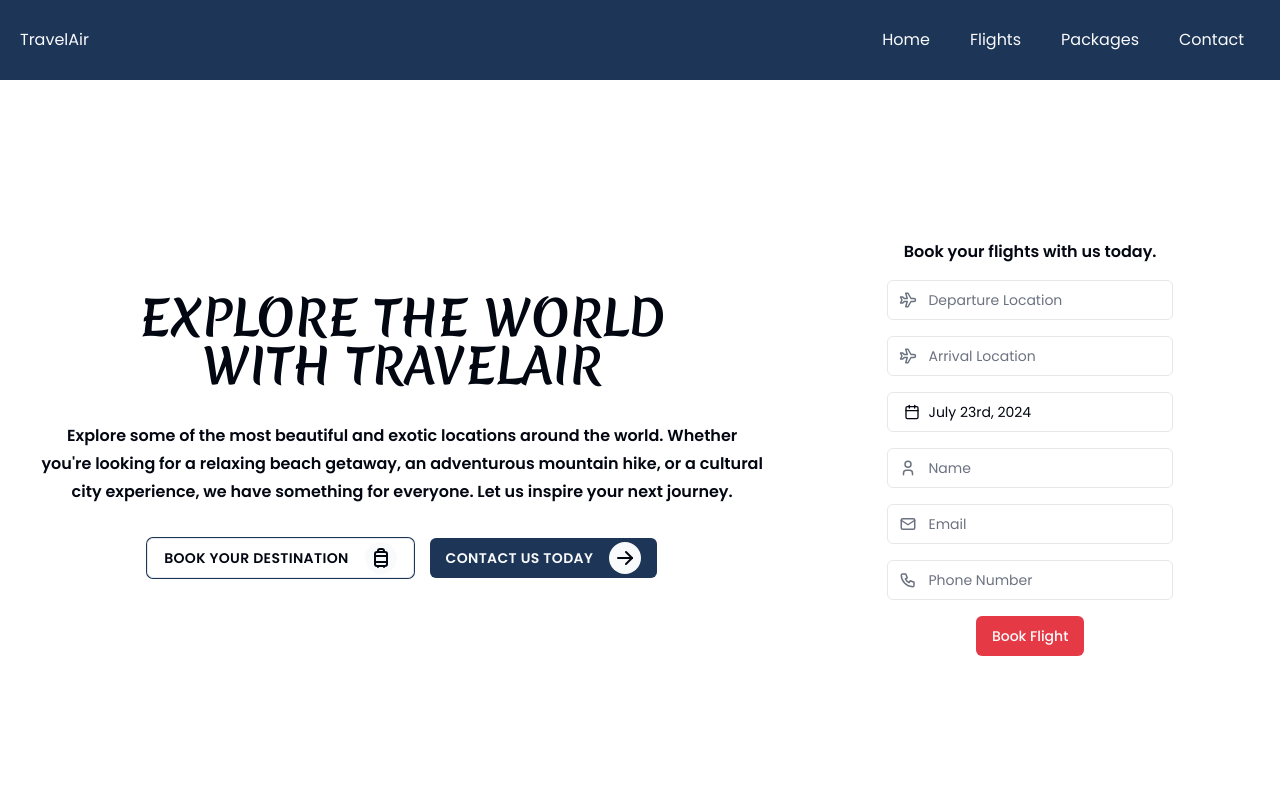
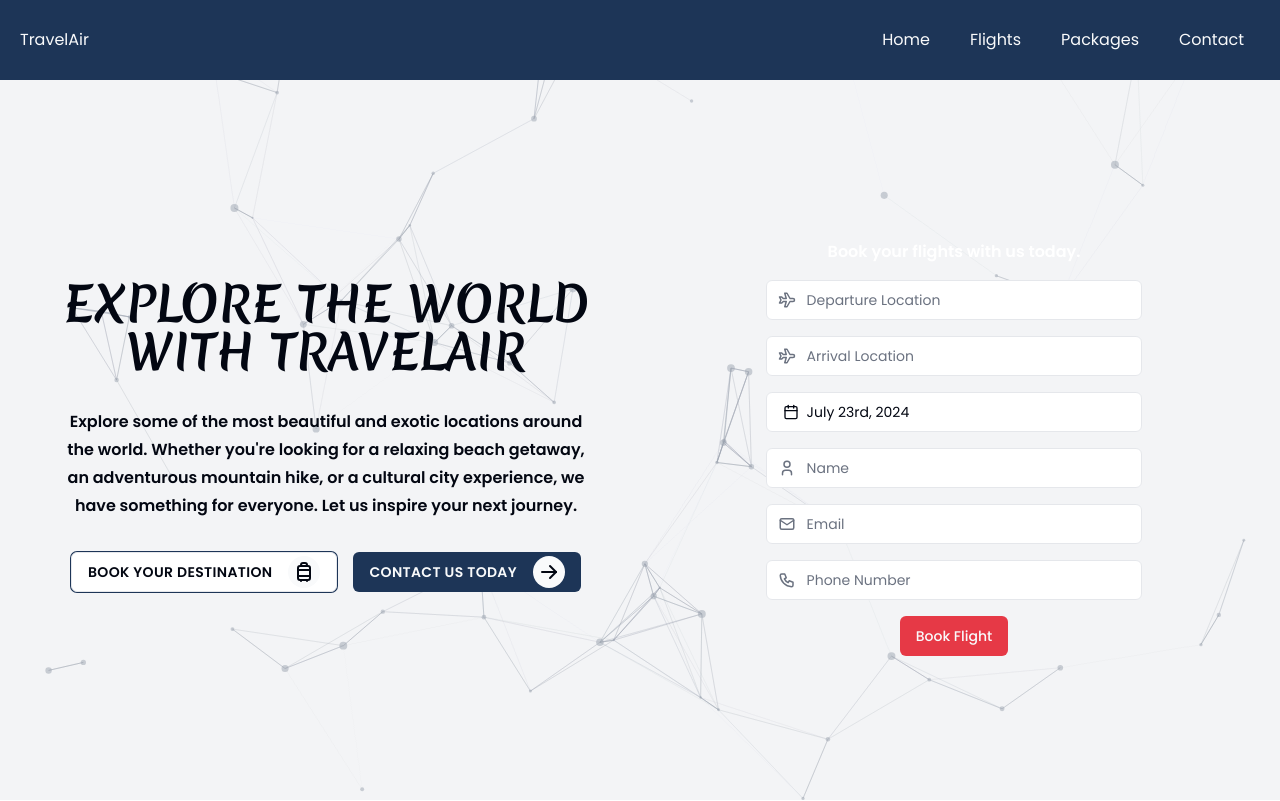
Before and after one commit to cmotanya/skytravel, a Next.js app: page / in a window 1280 px wide. Shown: the top 801 px of the page. Built offline with nearby package versions, Linux system fonts and the light colour scheme.

Commit message:
addedback tsparticle

```diff
--- a/app/page.tsx
+++ b/app/page.tsx
@@ -8,6 +8,7 @@ import { heroImages } from "./lib/hero-images";
 import Link from "next/link";
 import { Merienda as FontSans } from "next/font/google";
 import { cn } from "@/lib/utils";
+import ParticleBackground from "./components/particles";
 
 const fontSans = FontSans({
     subsets: ["latin"],
@@ -17,11 +18,12 @@ const fontSans = FontSans({
 
 export default function Home() {
     return (
-        <main className="relative min-h-dvh">
-            {/* <ParticleBackground /> */}
+        <main className="min-h-dvh">
+            <ParticleBackground />
+
             <div className="pt-12">
-                <div className="z-20 flex flex-col items-center justify-center px-3 text-center md:h-dvh md:flex-row">
-                    <div className="flex h-dvh flex-col items-center justify-center space-y-8 text-balance md:h-auto">
+                <div className="grid items-center justify-center overflow-hidden px-3 text-center md:h-dvh md:grid-flow-col md:grid-cols-2">
+                    <div className="flex h-dvh w-screen flex-col items-center justify-center space-y-8 overflow-hidden text-balance md:h-auto md:w-full">
                         <h1
                             className={cn(
                                 "font-sans text-4xl font-bold md:text-5xl",
@@ -64,7 +66,7 @@ export default function Home() {
                         id="form"
                         className="flex w-full flex-col items-center justify-center"
                     >
-                        <p className="mb-2 font-semibold">
+                        <p className="mb-2 font-semibold text-background">
                             Book your flights with us today.
                         </p>
                         <BookFlightForm />
```
